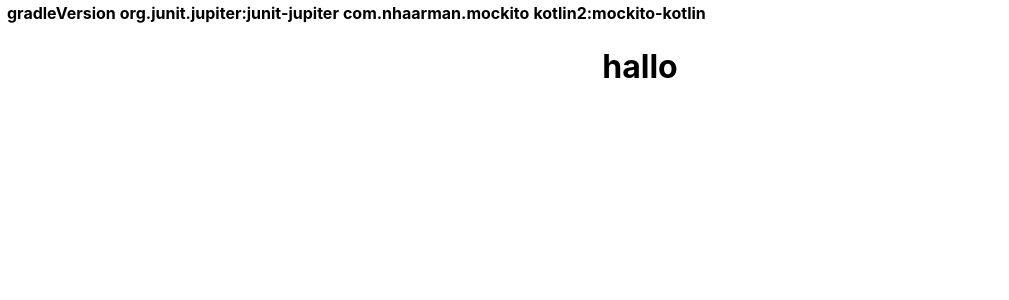
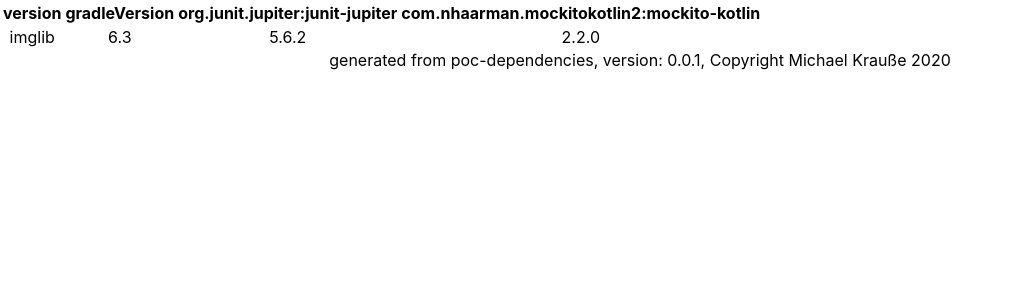
Before and after one commit to ehmkah/don-scannero, a React (Create React App) app in the folder poc_dependency_gui/: page / in a window 1280 px wide. Shown: the top 300 px of the page, without its empty margins (0-1009 px from the left). Built offline with nearby package versions, Linux system fonts and the light colour scheme.

Commit message:
renders consumer

```diff
--- a/poc_dependency_gui/src/App.js
+++ b/poc_dependency_gui/src/App.js
@@ -1,5 +1,4 @@
 import React from 'react';
-import logo from './logo.svg';
 import './App.css';
 import Overview from "./Overview";
 
--- a/poc_dependency_gui/src/Overview.js
+++ b/poc_dependency_gui/src/Overview.js
@@ -7,25 +7,47 @@ class Overview extends React.Component {
 
     constructor(props) {
         super(props);
-        this.state = {keys: ["", "gradleVersion", "org.junit.jupiter:junit-jupiter", "com.nhaarman.mockito", "kotlin2:mockito-kotlin"]};
+        this.state = {
+            keys: ["gradleVersion", "org.junit.jupiter:junit-jupiter", "com.nhaarman.mockitokotlin2:mockito-kotlin"],
+            "content": [
+                {
+                    "projectName": "imglib",
+                    "version": "1.4.0",
+                    "directDependencies": {
+                        "gradleVersion": "6.3",
+                        "org.junit.jupiter:junit-jupiter": "5.6.2",
+                        "com.nhaarman.mockitokotlin2:mockito-kotlin": "2.2.0"
+                    }
+                }
+            ]
+        };
+
+    }
+
+    renderConsumer(element, displayKeys) {
+      return displayKeys.map((keyValue) => <td>{element.directDependencies[keyValue]}</td>);
     }
 
     render() {
         const headline = this.state.keys.map((element) => <th>{element}</th>);
-
+        const content = this.state.content.map((element) => <tr><td>{element.projectName}</td>{this.renderConsumer(element, this.state.keys)}</tr>)
         return (
             <div>
                 <table>
                     <tr>
+                        <th>version</th>
                         {headline}
                     </tr>
+                    {content}
+                </table>
+                <div>
+                    generated from poc-dependencies, version: 0.0.1, Copyright Michael Krauße 2020
+                </div>
+            </div>
 
-                </table>
-                <h1>hallo</h1>
-            </div>
         );
     }
 
-};
+}
 
 export default Overview;
```
Also changed, not shown: poc_dependency_gui/src/logo.svg (deleted).
